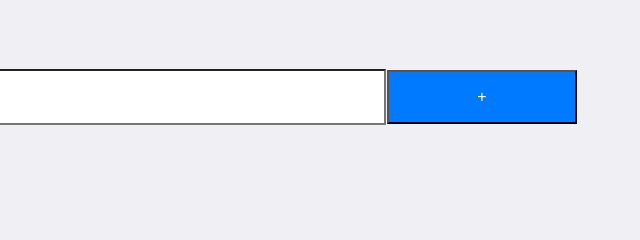
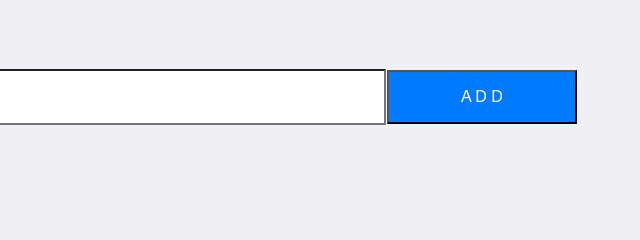
Before and after one commit to iChristiano/tasklist, a plain HTML site: page index.html in a window 1280 px wide. Shown: the part 304-544 px from the top of the page, 446-1086 px from the left. Drawn offline with Linux system fonts and the light colour scheme.

Commit message:
minor update

```diff
--- a/index.html
+++ b/index.html
@@ -19,7 +19,7 @@
         <h3 class="ios-darkGray-color upperCase">Your tasks</h3>
         <div class="inputContainer">
             <input id="userInput" type="text" placeholder="New task">
-            <button id="addBtn" class="addBtn">+</button>
+            <button id="addBtn" class="addBtn">A D D</button>
         </div>
         <ul class="ios-list-background">
         </ul>
```
